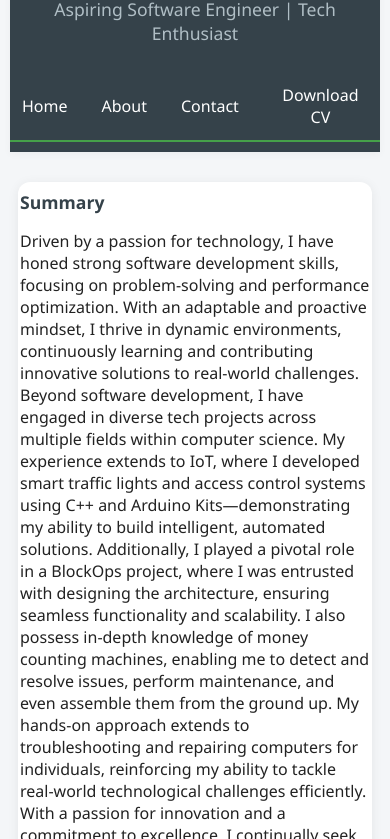
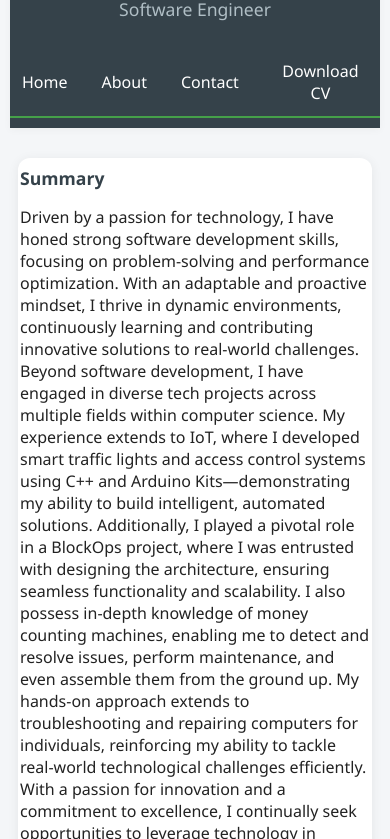
Before and after one commit to Cbnaattoh/Cbnaattoh.github.io, a plain HTML site: page index.html in a window 390 px wide. Shown: the part 177-1016 px from the top of the page. Drawn offline with Linux system fonts and the light colour scheme.

Commit message:
Updated, now responsive on all devices

```diff
--- a/index.html
+++ b/index.html
@@ -12,7 +12,7 @@
             <img src="assets/Photo2.jpg" alt="Chris-Brandt Nii Ayitey Attoh" class="profile-img">
             <div>
                 <h1>Chris-Brandt Nii Ayitey Attoh</h1>
-                <p class="subtitle">Aspiring Software Engineer | Tech Enthusiast</p>
+                <p class="subtitle">Software Engineer</p>
             </div>
         </div>
         <nav>
```
